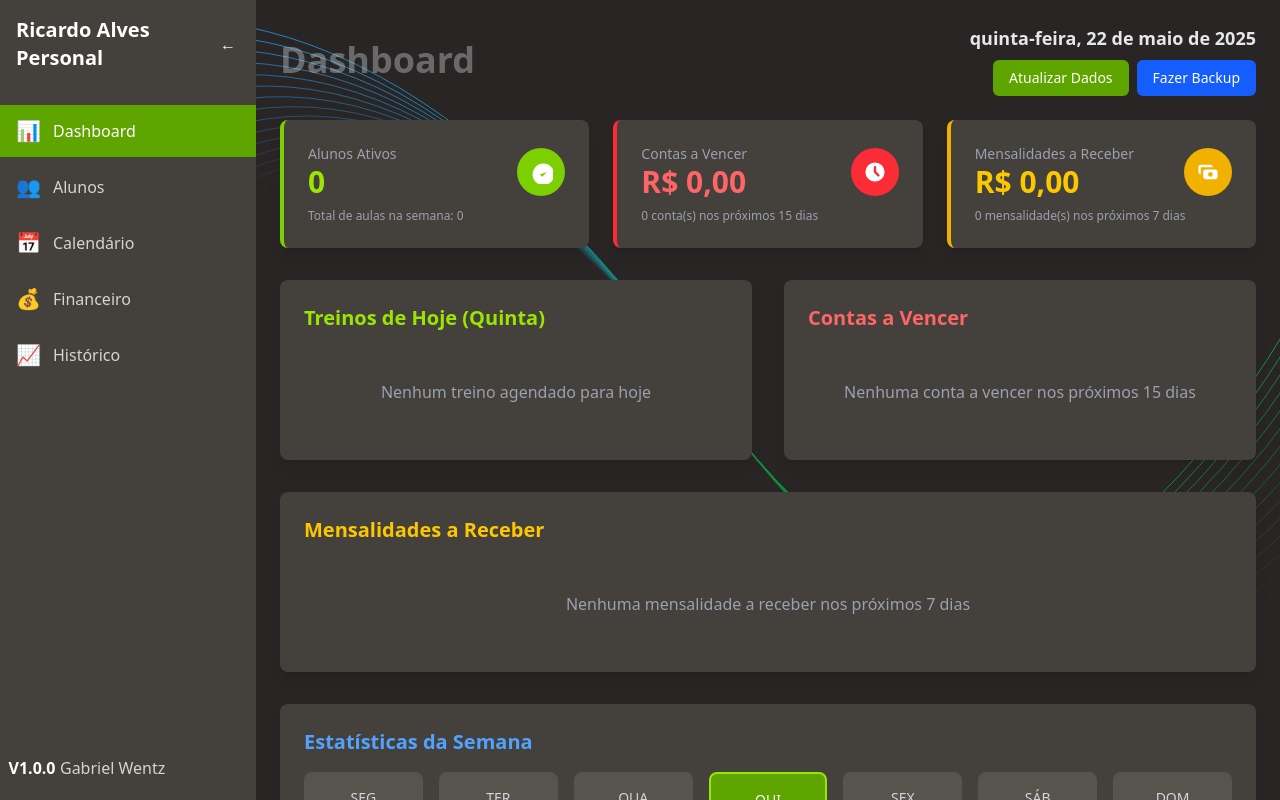
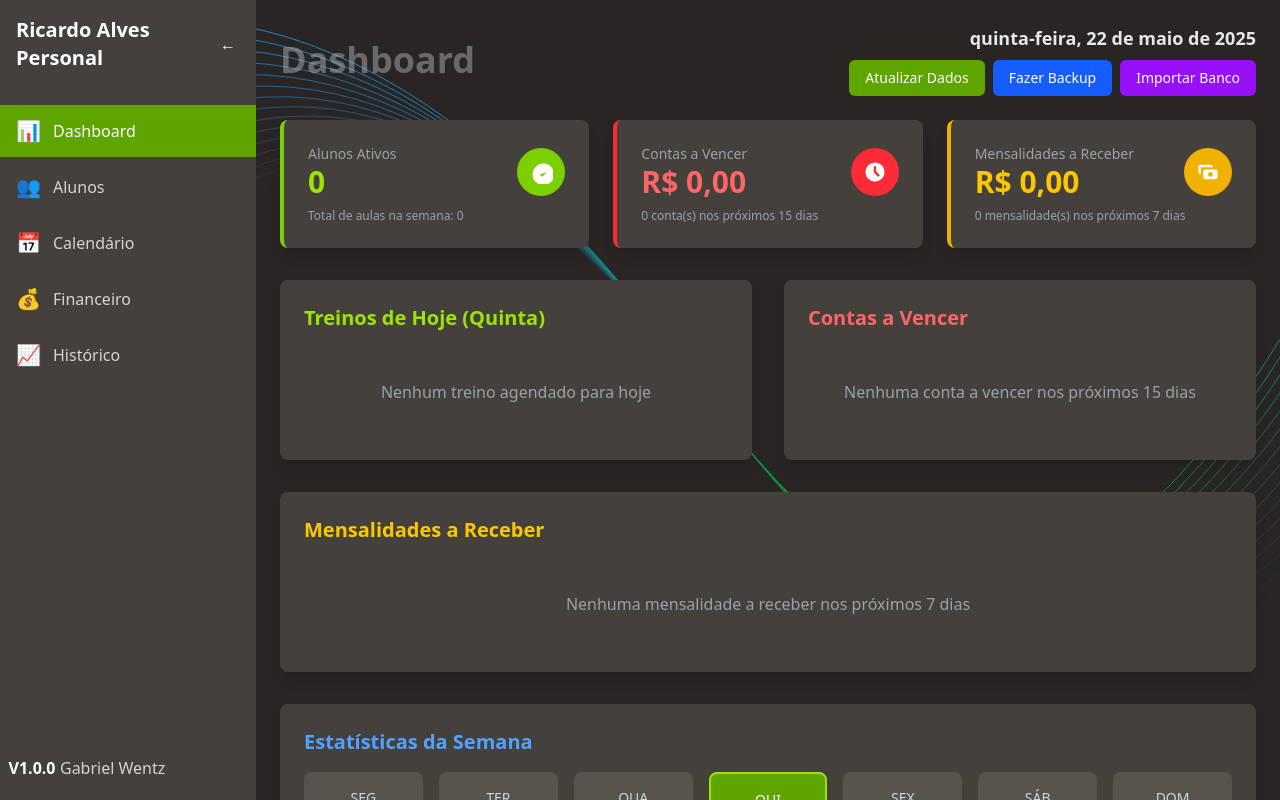
Before and after one commit to gewentz/gymapp, a React (Vite) app in the folder gym-manager/: page /#/ in a window 1280 px wide. Built offline with nearby package versions, Linux system fonts and the light colour scheme.

Commit message:
feat: add database import functionality and integrate with dashboard

```diff
--- a/gym-manager/src/main/index.js
+++ b/gym-manager/src/main/index.js
@@ -479,6 +479,27 @@ app.whenReady().then(async () => {
     }
   })
 
+  ipcMain.handle('utils:importDatabase', async () => {
+    try {
+      const { canceled, filePaths } = await dialog.showOpenDialog({
+        title: 'Importar Banco de Dados',
+        buttonLabel: 'Importar',
+        filters: [{ name: 'Banco de Dados SQLite', extensions: ['db'] }],
+        properties: ['openFile']
+      })
+      if (canceled || !filePaths || !filePaths[0]) {
+        return false
+      }
+      const selectedFile = filePaths[0]
+      const dbPath = path.join(app.getPath('userData'), 'gymapp.db')
+      fs.copyFileSync(selectedFile, dbPath)
+      return true
+    } catch (error) {
+      console.error('Erro ao importar banco de dados:', error)
+      throw error
+    }
+  })
+
   // ========== HANDLERS DO AUTO-UPDATER ==========
 
   ipcMain.handle('updater:check-for-updates', async () => {
--- a/gym-manager/src/preload/index.js
+++ b/gym-manager/src/preload/index.js
@@ -43,7 +43,8 @@ const api = {
     calculateAge: (birthDate) => ipcRenderer.invoke('utils:calculateAge', birthDate),
     getCurrentDate: () => ipcRenderer.invoke('utils:getCurrentDate'),
     getCurrentDateBrazil: () => ipcRenderer.invoke('utils:getCurrentDateBrazil'),
-    backupDatabase: () => ipcRenderer.invoke('utils:backupDatabase')
+    backupDatabase: () => ipcRenderer.invoke('utils:backupDatabase'),
+    importDatabase: () => ipcRenderer.invoke('utils:importDatabase')
   },
   updater: {
     checkForUpdates: () => ipcRenderer.invoke('updater:check-for-updates'),
--- a/gym-manager/src/renderer/src/pages/dashboard.jsx
+++ b/gym-manager/src/renderer/src/pages/dashboard.jsx
@@ -28,7 +28,9 @@ function Dashboard() {
       setLoading(true)
 
       const hoje = new Date()
-      const diaSemanaAtual = ['domingo', 'segunda', 'terca', 'quarta', 'quinta', 'sexta', 'sabado'][hoje.getDay()]
+      const diaSemanaAtual = ['domingo', 'segunda', 'terca', 'quarta', 'quinta', 'sexta', 'sabado'][
+        hoje.getDay()
+      ]
 
       // Carregar dados em paralelo
       const [dashboardData, treinosHoje, estatisticas] = await Promise.all([
@@ -166,6 +168,20 @@ function Dashboard() {
     }
   }
 
+  const handleImport = async () => {
+    try {
+      const result = await window.api.utils.importDatabase()
+      if (result === true) {
+        alert('Banco de dados importado com sucesso! Reinicie a aplicação para ver as alterações.')
+      } else if (result === false) {
+        alert('Importação cancelada.')
+      }
+    } catch (error) {
+      console.error('Erro ao importar banco:', error)
+      alert('Erro ao importar banco de dados.')
+    }
+  }
+
   if (loading) {
     return (
       <div className="h-screen w-full p-6 text-gray-200 flex items-center justify-center">
@@ -201,6 +217,12 @@ function Dashboard() {
             className="mt-2 ml-2 px-4 py-2 bg-blue-600 text-white rounded-md hover:bg-blue-700 transition-colors text-sm"
           >
             Fazer Backup
+          </button>
+          <button
+            onClick={handleImport}
+            className="mt-2 ml-2 px-4 py-2 bg-purple-600 text-white rounded-md hover:bg-purple-700 transition-colors text-sm"
+          >
+            Importar Banco
           </button>
         </div>
       </div>
@@ -426,9 +448,7 @@ function Dashboard() {
                 >
                   <p className="text-sm font-medium">{dia.label}</p>
                   <p className="text-2xl font-bold mt-1">{quantidade}</p>
-                  <p className="text-xs opacity-75">
-                    {quantidade === 1 ? 'aluno' : 'alunos'}
-                  </p>
+                  <p className="text-xs opacity-75">{quantidade === 1 ? 'aluno' : 'alunos'}</p>
                 </div>
               )
             })}
```
